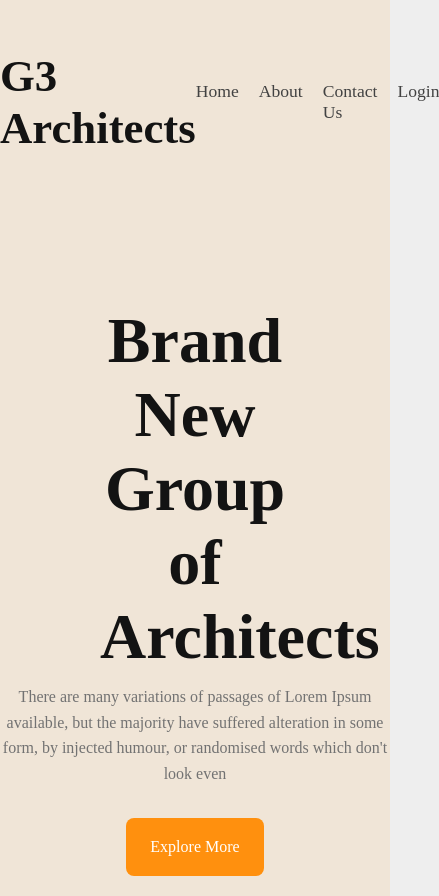
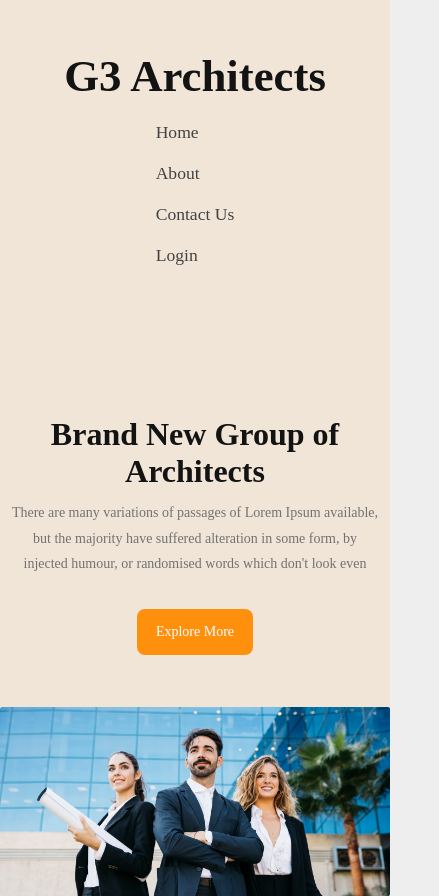
Before and after one commit to Mosarof-Hossen/practice-h, a plain HTML site: page index.html in a window 390 px wide. Shown: the top 896 px of the page, 439 px wide, since content can reach past the window. Drawn offline with Linux system fonts and the light colour scheme.

Commit message:
resposive code added

```diff
--- a/index.html
+++ b/index.html
@@ -32,7 +32,7 @@
              <section>
                 <div class="banner">
                     <div class="banner-title">
-                        <h1 class="text-c-1 b-title"> Brand New <span class="b-title-block">Group of Architects</span></h1>
+                        <h1 class="text-c-1 b-title"> Brand New Group of Architects</h1>
                         <p class="banner-discreption text-c-3">There are many variations of passages of Lorem Ipsum available, but the majority have suffered alteration in some form, by injected humour, or randomised words which don't look even</p>
                         <button class="btn"><a class="text-white" href="#">Explore More</a></button>
                     </div>
--- a/style.css
+++ b/style.css
@@ -105,8 +105,9 @@ img{
     font-weight: 900;
     margin: 0 100px;
 }
-.b-title-block{
+.b-title-b{
     display: block;
+    font-size: 4rem;
 }
 .banner-discreption{
     margin:10px 0;
@@ -114,3 +115,57 @@ img{
 .banner-image{
    margin: 30px 0;
 }
+
+
+
+
+
+
+/* responsive-phone width(576px)*/
+@media screen and (max-width:576px){
+    .navbar {
+
+        flex-direction: column;
+    }
+    .menu-s{
+    flex-direction: column;
+    margin-top: 20px;
+}
+.banner-title{
+    /* width: 100%; */
+    margin: 0 auto;
+    text-align: center;
+    margin-top: 100px;
+    padding: 0 10px;
+
+}
+.b-title{
+    width: 100%;
+    margin:  0 auto;
+    font-size: 2rem;
+    font-weight: 600;
+
+}
+
+.text-c-3{
+    color: #727272;
+    font-family: "Work Sans";
+    font-size: 14px;
+    pa
+    font-weight: 400;
+}
+.btn{
+    padding: 15px 19px;
+    background-color: #FF900E;
+    border: none;
+    border-radius: 8px;
+    margin: 22px 0;
+
+}
+.btn a{
+    font-size: 14px ;
+    text-decoration: none;
+}
+
+
+}
```
